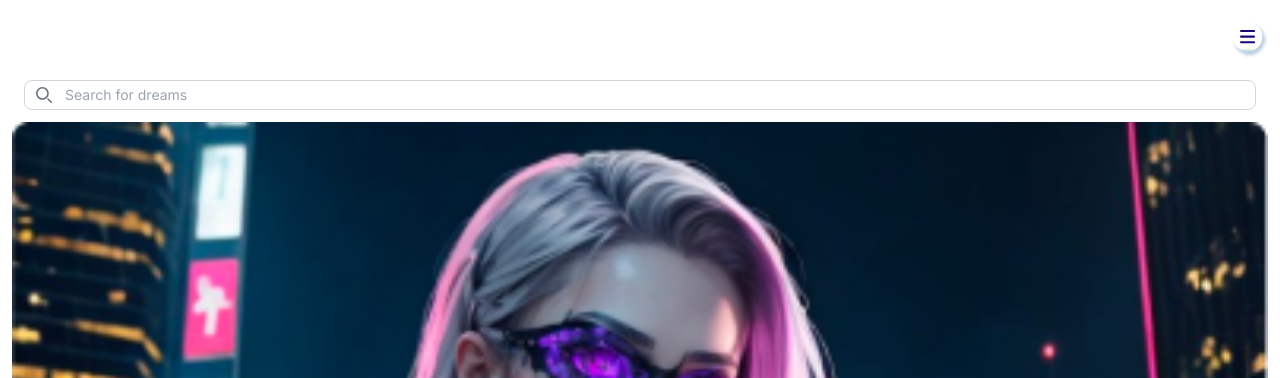
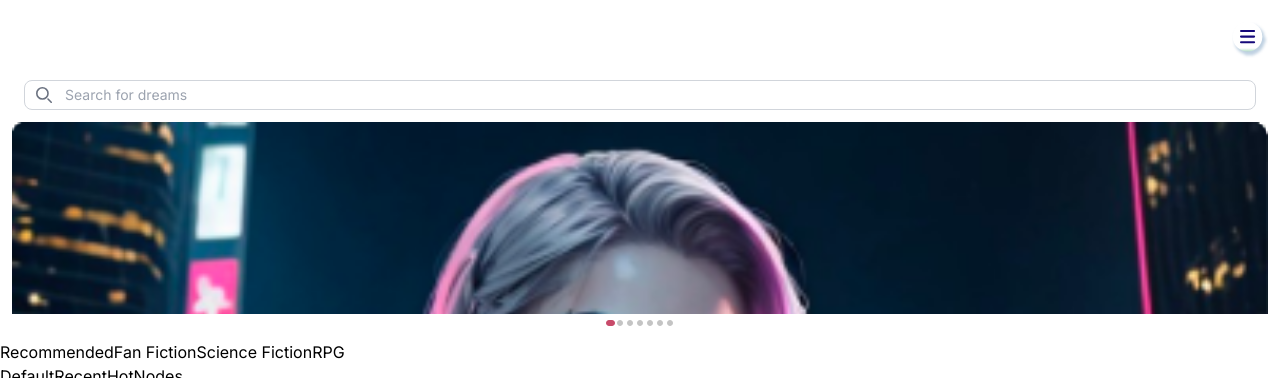
Before and after one commit to hanchayi/ai-story, a Next.js app: page / in a window 1280 px wide. Shown: the top 378 px of the page. Built offline with nearby package versions, Linux system fonts and the light colour scheme; no server answers; the database is empty.

Commit message:
feat: carousel style

```diff
--- a/components/carousel.tsx
+++ b/components/carousel.tsx
@@ -1,17 +1,95 @@
+'use client';
+
 import Image from 'next/image'
+import { useState } from 'react';
+
+interface Item {
+  id: string;
+  url: string;
+}
+
+const items: Item[] = [
+  {
+    id: '1',
+    url: '/cover.png'
+  },
+  {
+    id: '2',
+    url: '/cover.png'
+  },
+  {
+    id: '3',
+    url: '/cover.png'
+  },
+  {
+    id: '4',
+    url: '/cover.png'
+  },
+  {
+    id: '5',
+    url: '/cover.png'
+  },
+  {
+    id: '6',
+    url: '/cover.png'
+  },
+  {
+    id: '7',
+    url: '/cover.png'
+  },
+]
 
 export default function Carousel() {
+  // const getTransform = index => `translateX(-${(index + 1) * 220}px)`;
+  const [ curIndex, setCurIndex ] = useState(0)
+
   return (
     <div className='p-3'>
-      <Image
-        className="relative w-full"
-        src="/cover.png"
-        alt="carousel"
-        width={396}
-        height={265}
-        priority
-      />
-
+      <div className='overflow-hidden relative h-48'>
+        {
+          items.map(item => <CarouselItem key={ item.id } item={ item }></CarouselItem>)
+        }
+      </div>
+      <div className='w-full flex items-center justify-center mt-1'>
+         {
+          items.map((item, index) => <CarouselDot key={ item.id } active={ curIndex === index }></CarouselDot>)
+         }
+      </div>
     </div>
   )
 }
+
+function CarouselDot({ ...props }: { active?: boolean}) {
+  if (props.active) {
+    return (
+      <svg xmlns="http://www.w3.org/2000/svg" width="9" height="6" viewBox="0 0 9 6" fill="none">
+        <path fill-rule="evenodd" clip-rule="evenodd" d="M6 0C7.65686 0 9 1.34315 9 3C9 4.65685 7.65686 6 6 6H3C1.34314 6 0 4.65685 0 3C0 1.34315 1.34314 0 3 0H6V0Z" fill="#C84B6A"/>
+      </svg>
+    )
+  }
+
+  return (
+    <svg xmlns="http://www.w3.org/2000/svg" width="6" height="6" viewBox="0 0 6 6" fill="none" style={{
+      margin: '2px'
+    }}>
+      <path fillRule="evenodd" clipRule="evenodd" d="M3 0C4.65685 0 6 1.34315 6 3C6 4.65685 4.65685 6 3 6C1.34315 6 0 4.65685 0 3C0 1.34315 1.34315 0 3 0Z" fill="#C4C4C4"/>
+    </svg>
+  )
+}
+
+function CarouselItem({ ...props }: { item: Item }) {
+  const { item } = props
+  return (<Image
+    className="w-full absolute"
+    style={{
+      left: 0,
+      right: 0,
+      top: 0
+    }}
+    src={ item.url }
+    alt="carousel"
+    width={396}
+    height={265}
+    priority
+  />)
+}
--- a/components/stories.tsx
+++ b/components/stories.tsx
@@ -21,48 +21,6 @@ async function getData() {
       },
     },
   });
-  console.log('post', post)
-  // return {
-  //   props: { feed },
-  //   revalidate: 10,
-  // };
-  // const stories: StoryItem[] = [
-  //   {
-  //     id: 1,
-  //     url: "/story.png",
-  //     title: "Spider Potter",
-  //     desc: "Love, celebration, and a promise of forever.",
-  //     author: "/story.png",
-  //   },
-  //   {
-  //     id: 2,
-  //     url: "/story.png",
-  //     title: "Spider Potter",
-  //     desc: "Love, celebration, and a promise of forever.",
-  //     author: "/story.png",
-  //   },
-  //   {
-  //     id: 3,
-  //     url: "/story.png",
-  //     title: "Spider Potter",
-  //     desc: "Love, celebration, and a promise of forever.",
-  //     author: "/story.png",
-  //   },
-  //   {
-  //     id: 4,
-  //     url: "/story.png",
-  //     title: "Spider Potter",
-  //     desc: "Love, celebration, and a promise of forever.",
-  //     author: "/story.png",
-  //   },
-  //   {
-  //     id: 5,
-  //     url: "/story.png",
-  //     title: "Spider Potter",
-  //     desc: "Love, celebration, and a promise of forever.",
-  //     author: "/story.png",
-  //   },
-  // ]
   const stories: StoryItem[] = post.map(p => {
     return {
       id: p.id,
@@ -83,13 +41,14 @@ export default async function Stories() {
   return (
     <div className="px-3 grid gap-4 grid-cols-2">
       {
-        stories.map(story => Story(story))
+        stories.map(story => <Story key={story.id} story={ story }></Story>)
       }
     </div>
   )
 }
 
-export function Story(story: StoryItem) {
+export function Story({ ...props }: { story: StoryItem })  {
+  const { story } = props
   return (
     <a
       href={ `/story/${story.id}`}
```
